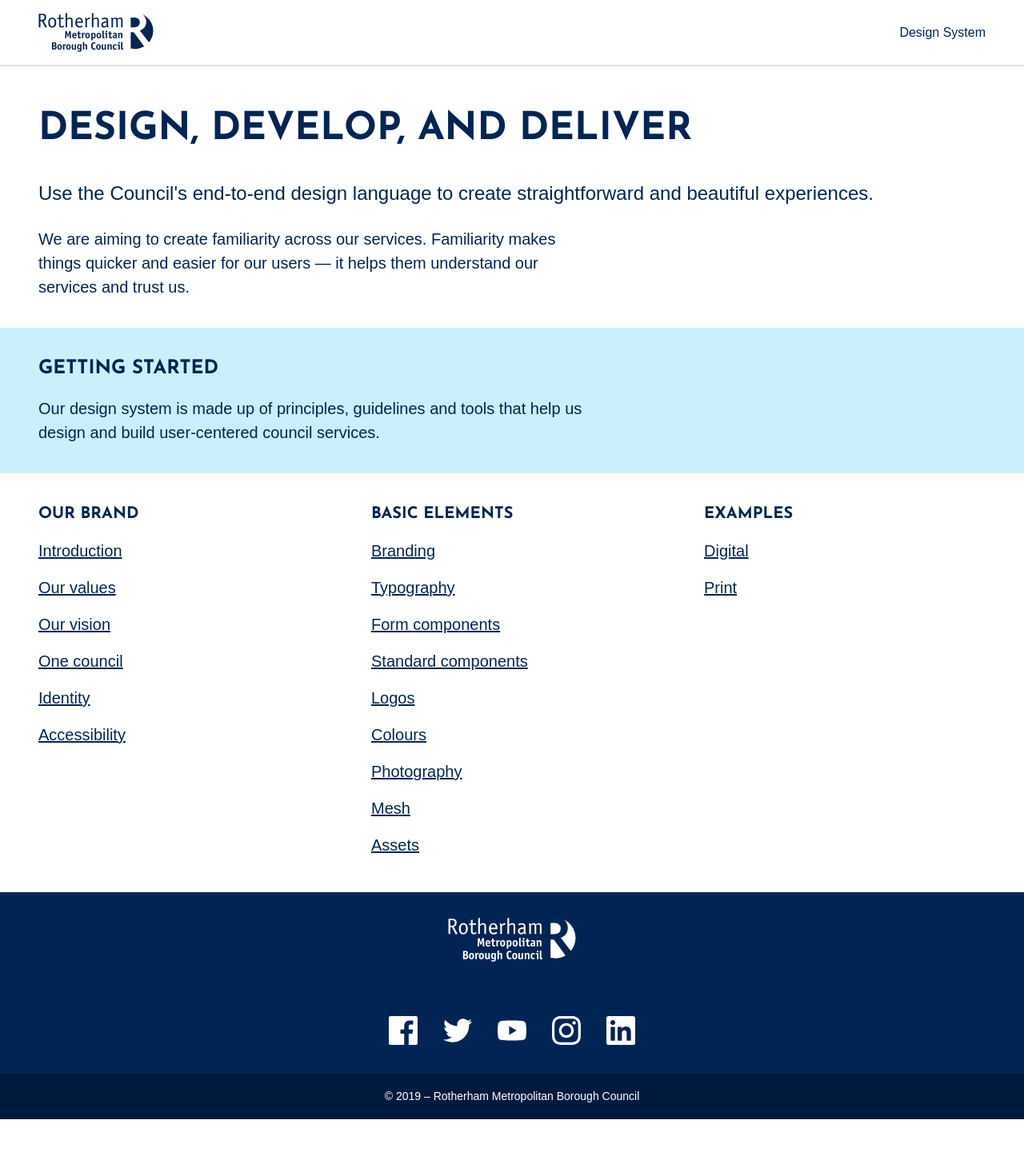
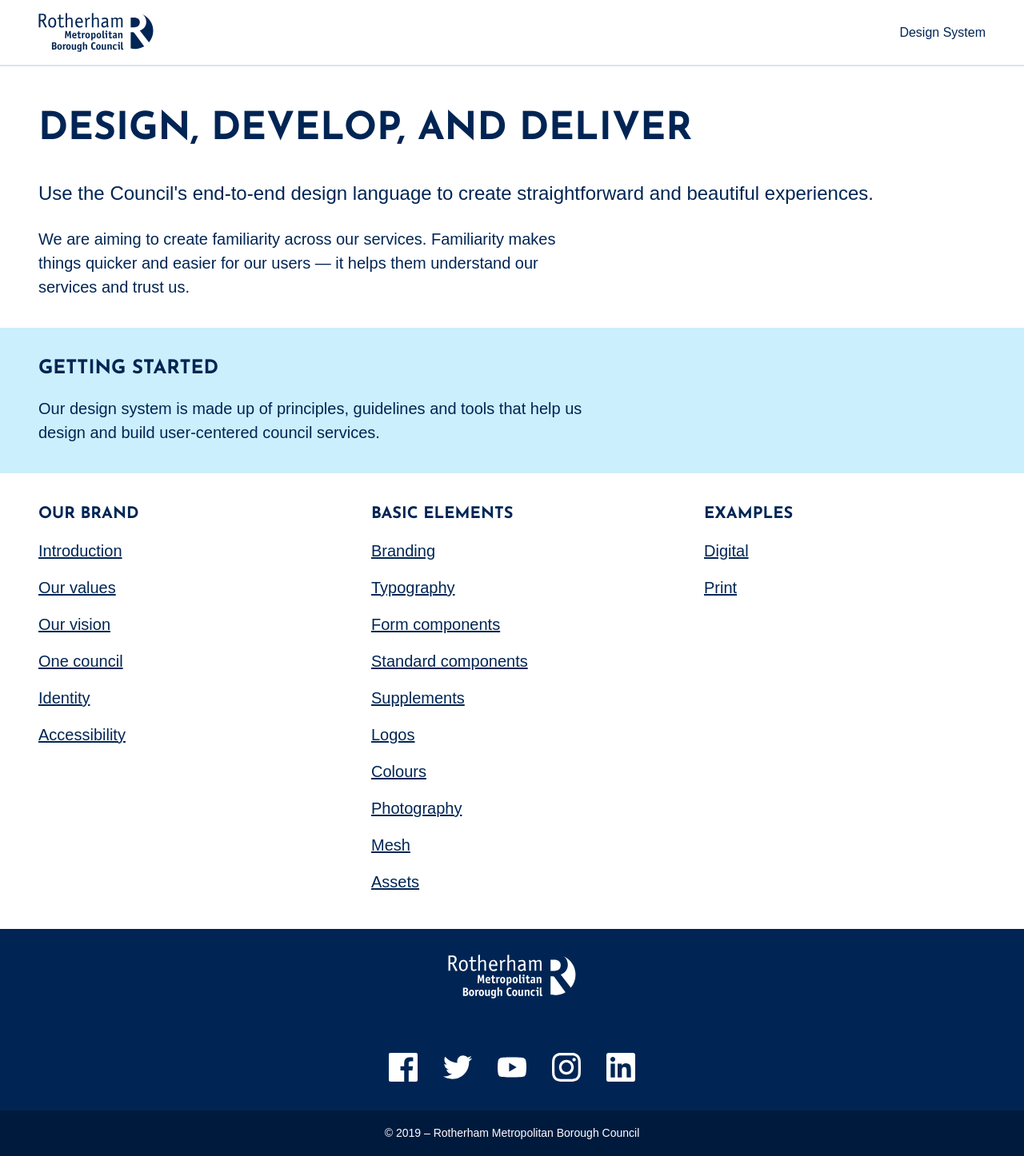
Before and after one commit to rothgov/design-manual, a Jekyll site: the page built from index.html, in a window 1280 px wide. Shown: the whole page at 80% size. Built offline with Jekyll 4.4.1, drawn with Linux system fonts in a browser that asks for light colours; some web fonts are replaced; before the commit the page ends 1400 px from its top, so only the background shows below that.

Commit message:
Update index.html

```diff
--- a/index.html
+++ b/index.html
@@ -57,6 +57,9 @@
           <a class="db pv2 link blue hover-blue-l" href="{{%20site.baseurl%20}}/design/standard-components">Standard components</a>
         </li>
         <li>
+          <a class="db pv2 link blue hover-blue-l" href="{{%20site.baseurl%20}}/design/supplements">Supplements</a>
+        </li>
+        <li>
           <a class="db pv2 link blue hover-blue-l" href="{{%20site.baseurl%20}}/design/logos">Logos</a>
         </li>
         <li>
```
